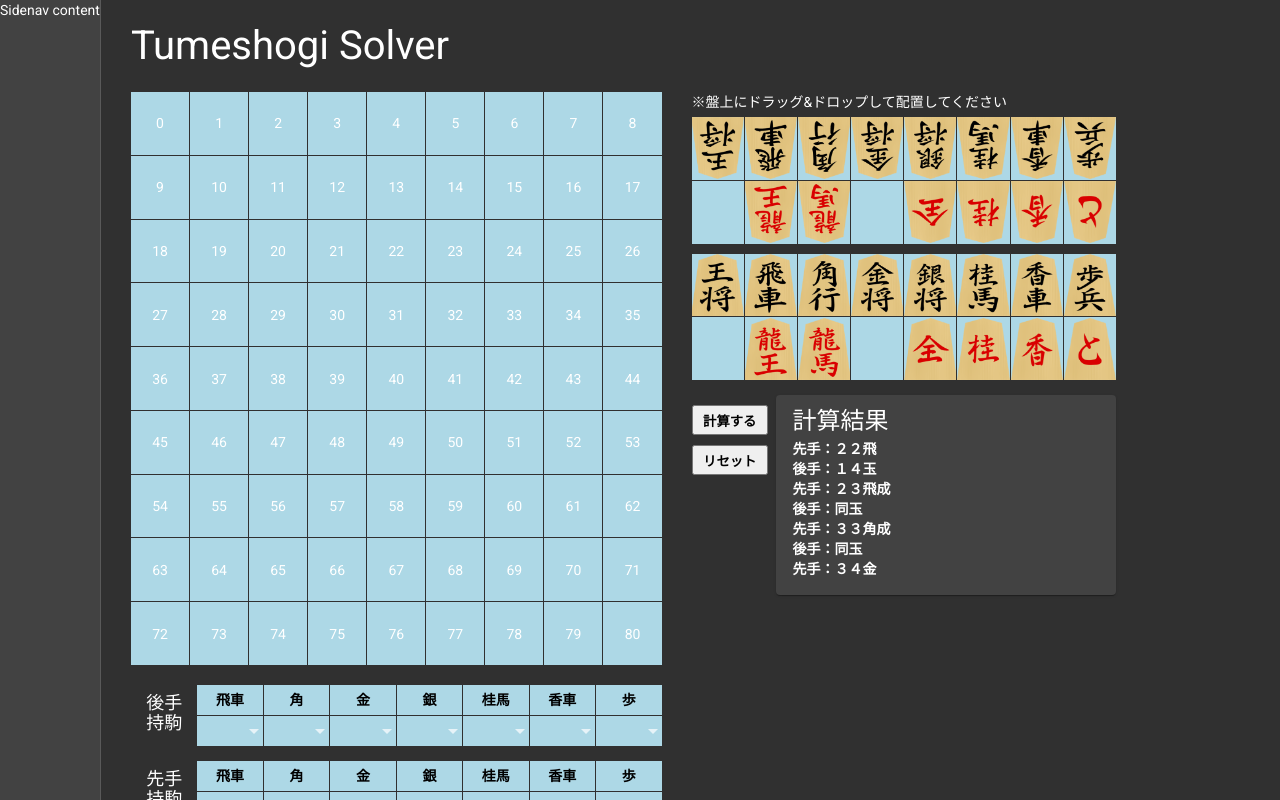
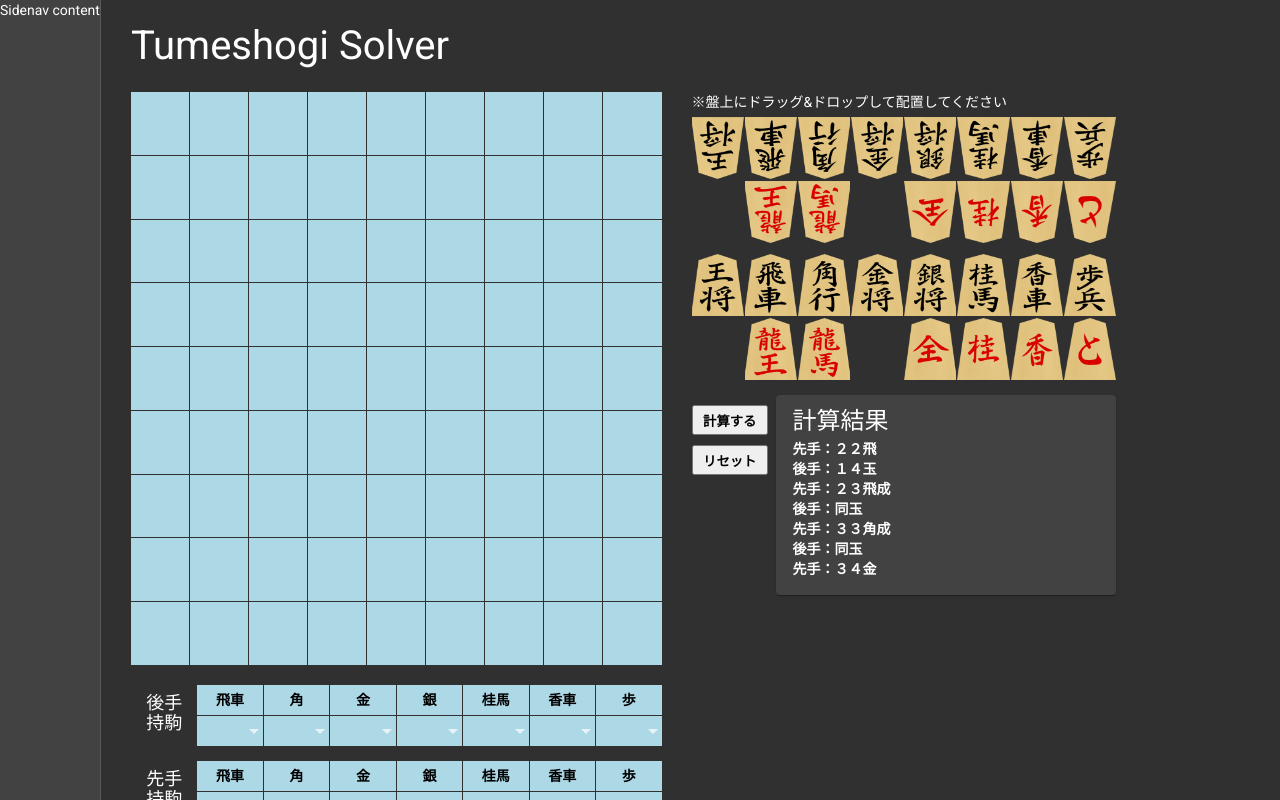
Before and after one commit to begyyal/website, an Angular app: page /shogi in a window 1280 px wide. Built offline with nearby package versions, Linux system fonts and the light colour scheme.

Commit message:
持駒をddで盤に配置する

```diff
--- a/src/app/shogi/ban/ban.component.html
+++ b/src/app/shogi/ban/ban.component.html
@@ -1,16 +1,21 @@
 <div class="ban-contents" (window:resize)="onResize($event)">
     <div class="ban-col1" cdkDropListGroup>
-        <mat-grid-list cols="9" rowHeight="{{rh}}">
-            <div
+        <div class="ban">
+            <mat-grid-list
+                cols="9"
+                rowHeight="{{rh}}"
                 cdkDropList
+                #banList="cdkDropList"
                 [cdkDropListData]="matrix"
-                class="example-list"
                 (cdkDropListDropped)="drop($event)">
                 <mat-grid-tile *ngFor="let m of matrix" cdkDrag>
-                    {{m}}
+                    <img *ngIf="m"
+                        [src]="m"
+                        [width]="rh*0.86"
+                        [height]="rh">
                 </mat-grid-tile>
-            </div>
-        </mat-grid-list>
+            </mat-grid-list>
+        </div>
         <div class="mtgm">
             <div class="mtgm_gote">
                 <div class="mtgm_label">後手<br>持駒</div>
@@ -42,14 +47,36 @@
     </div>
     <div class="ban-col2">
         <div>※盤上にドラッグ&ドロップして配置してください</div>
-        <mat-grid-list class="gote_koma_contents" cols="8" rowHeight="{{rh}}">
-            <mat-grid-tile *ngFor="let i of gote_images">
-                <img *ngIf="i" [src]="i" [width]="rh*0.86" [height]="rh">
+        <mat-grid-list
+            class="gote_koma_contents"
+            cols="8"
+            rowHeight="{{rh}}"
+            cdkDropList
+            [cdkDropListData]="gote_images"
+            [cdkDropListConnectedTo]="[banList]">
+            <mat-grid-tile *ngFor="let p of gote_images; let i = index">
+                <img *ngIf="p"
+                    [src]="p"
+                    [width]="rh*0.86"
+                    [height]="rh"
+                    [cdkDragData]="i"
+                    cdkDrag>
             </mat-grid-tile>
         </mat-grid-list>
-        <mat-grid-list class="sente_koma_contents" cols="8" rowHeight="{{rh}}">
-            <mat-grid-tile *ngFor="let i of sente_images">
-                <img *ngIf="i" [src]="i" [width]="rh*0.86" [height]="rh">
+        <mat-grid-list
+            class="sente_koma_contents"
+            cols="8"
+            rowHeight="{{rh}}"
+            cdkDropList
+            [cdkDropListData]="sente_images"
+            [cdkDropListConnectedTo]="[banList]">
+            <mat-grid-tile *ngFor="let p of sente_images; let i = index">
+                <img *ngIf="p"
+                    [src]="p"
+                    [width]="rh*0.86"
+                    [height]="rh"
+                    [cdkDragData]="p"
+                    cdkDrag>
             </mat-grid-tile>
         </mat-grid-list>
         <div class="control_and_display">
--- a/src/app/shogi/ban/ban.component.scss
+++ b/src/app/shogi/ban/ban.component.scss
@@ -4,7 +4,11 @@
     display: block;
 }
 
-mat-grid-tile {
+.ban mat-grid-tile {
+    background: lightblue;
+}
+
+.mtgm mat-grid-tile {
     background: lightblue;
 }
 
@@ -103,7 +107,6 @@ mat-select {
 // }
 
 .cdk-drag-preview {
-    background: lightblue;
     box-sizing: border-box;
     box-shadow: 0 5px 5px -3px rgba(0, 0, 0, 0.2),
                 0 8px 10px 1px rgba(0, 0, 0, 0.14),
--- a/src/app/shogi/ban/ban.component.ts
+++ b/src/app/shogi/ban/ban.component.ts
@@ -1,5 +1,5 @@
 import { Component, OnInit } from '@angular/core';
-import { CdkDragDrop, moveItemInArray, transferArrayItem } from "@angular/cdk/drag-drop";
+import { CdkDragDrop } from "@angular/cdk/drag-drop";
 
 const RH_MIN = 45, RH_MAX = 70;
 const MTGM_LABEL = ["飛車", "角", "金", "銀", "桂馬", "香車", "歩"];
@@ -15,7 +15,7 @@ export class BanComponent implements OnInit {
   gote_images = this.createImagePaths("gote");
   sente_images = this.createImagePaths("sente");
 
-  matrix: number[] = [...Array(81)].map((_, i) => i);
+  matrix = [...Array(81)].map((_, i) => "");
   rh = 0;
 
   constructor() {
@@ -30,7 +30,10 @@ export class BanComponent implements OnInit {
       .map((_, i) => i == 8 || i == 11 ? null : "assets/koma/" + player + "/" + i + ".png");
   }
 
-  drop(event: CdkDragDrop<number[]>) {
+  drop(event: CdkDragDrop<string[]>) {
+    const path = event.previousContainer.data[event.previousIndex];
+    console.log(path);
+    this.matrix[event.currentIndex] = path;
   }
 
   getMtgmLabel(idx: number) {
```
